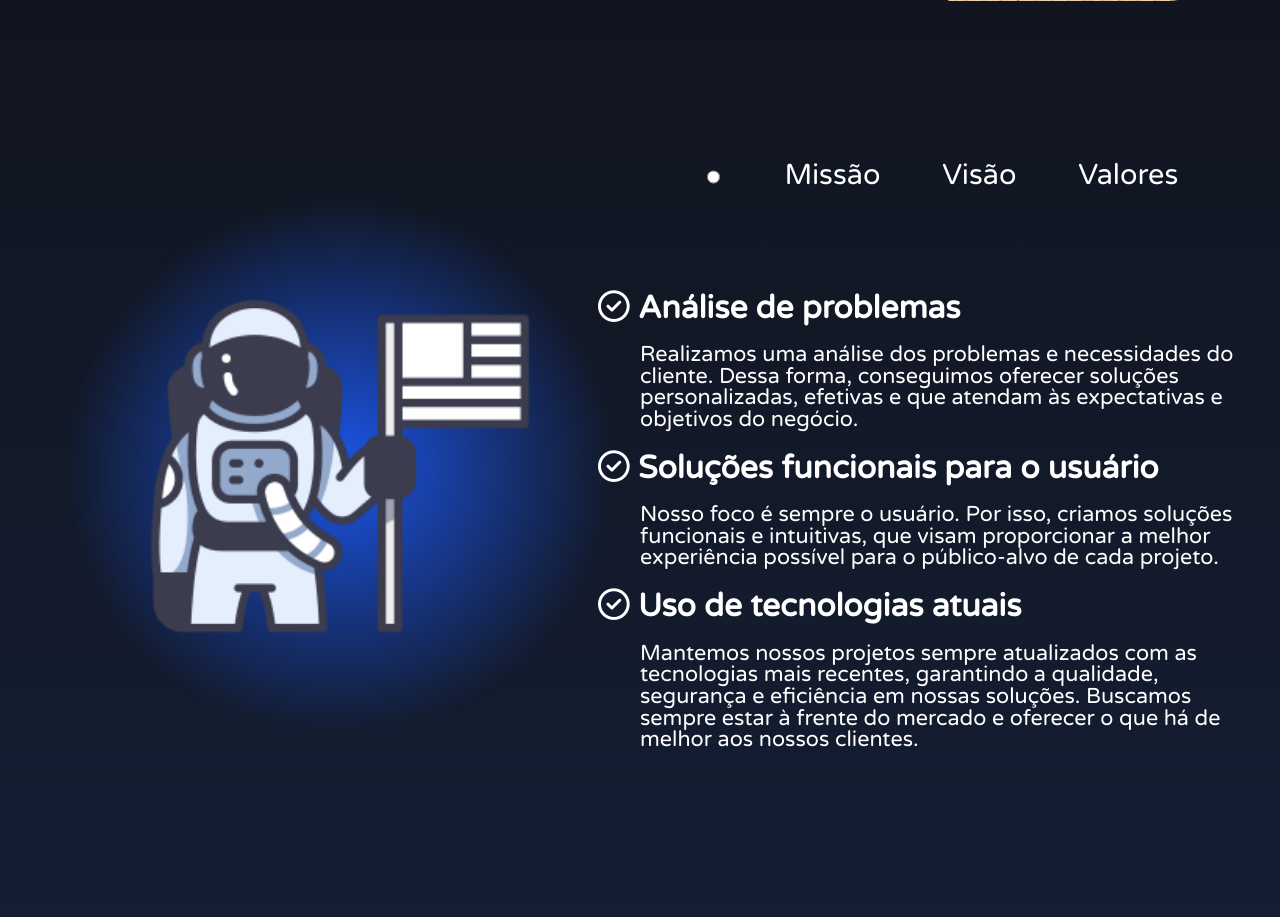
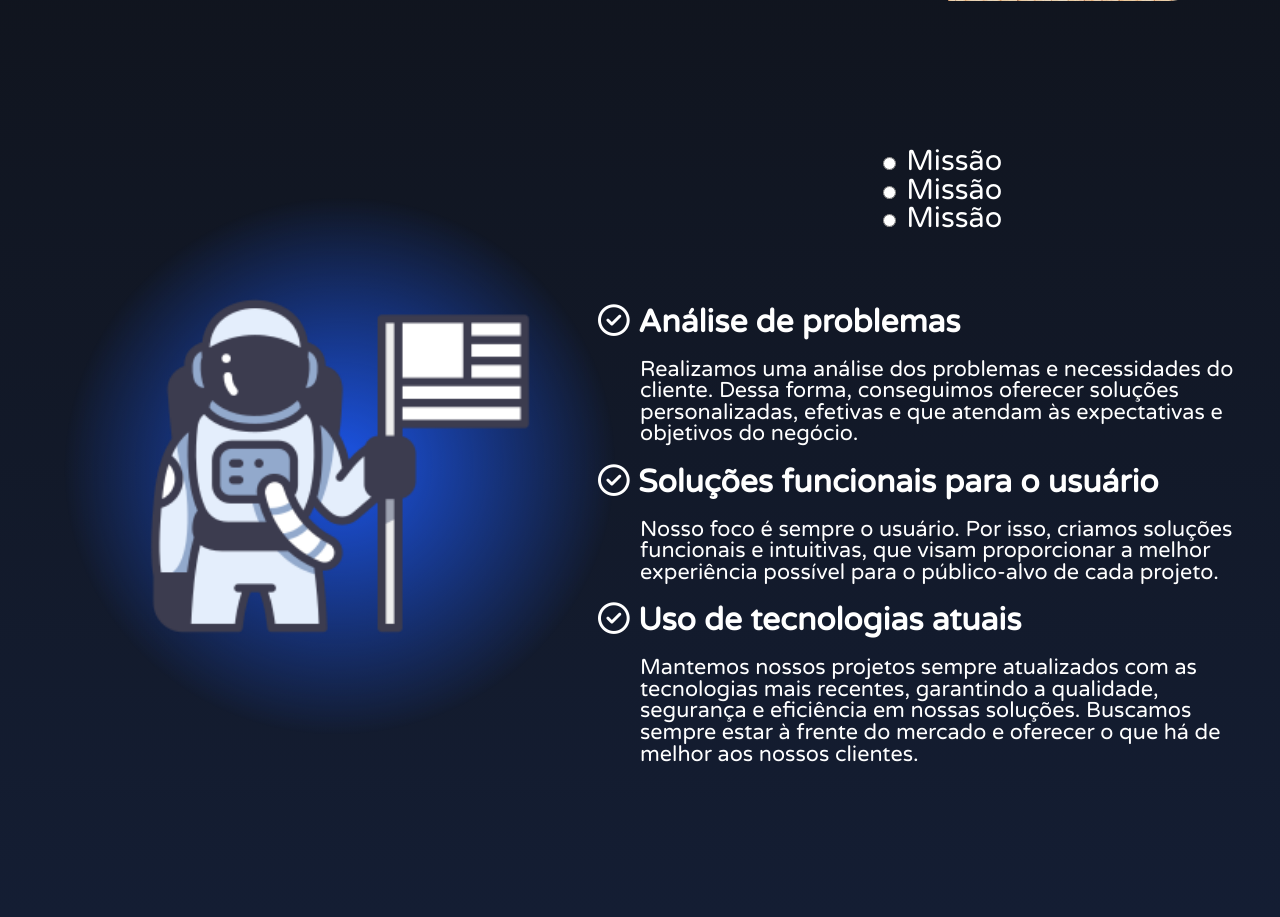
Before and after one commit to Filipe-Alexandre/atividades-senac, a PHP site: page /sobre.php in a window 1280 px wide. Shown: the part 789-1706 px from the top of the page. Run offline with PHP 8.4, Linux system fonts and the light colour scheme.

Commit message:
preparando pagina sobre

```diff
--- a/agencia-cloud-wise/js/script.js
+++ b/agencia-cloud-wise/js/script.js
@@ -103,7 +103,18 @@ gaveta.addEventListener("click", () => {
 // identificar qual bloco está ativo e dar display block, caso contrario, display none isso vale para o header
 
 // #region MVV
+var container = document.querySelector('#sobre-blocos')
+var missao = document.querySelector('#btn-missao')
+var visao = document.querySelector('#btn-visao')
+var valores = document.querySelector('#btn-missao')
 
+if(missao.checked){
+  console.log('missao')
+} if (visao.checked) {
+  console.log('visao')
+} if(valores.checked) {
+  console.log('valores')
+}
 
 
 // #endregion MVV
--- a/agencia-cloud-wise/sobre.php
+++ b/agencia-cloud-wise/sobre.php
@@ -51,16 +51,24 @@
 
         <?php require_once('./sections/sect-sobre.php'); ?>
 
-        <section class="como" id="missao" data-aos="fade-up">
+        <section class="como" id="sobre-blocos" data-aos="fade-up">
             <div class="como__img">
                 <img src="assets/img/missao.png">
             </div>
             <div class="como__txt">
                 <ul class="mvv-menu">
-                    <input type="radio" name="mis" id="mis" value="Missão">
-                    <label for="mis">Missão</label>
-                    <li><span>Visão</span></li>
-                    <li><span>Valores</span></li>
+                    <li>
+                        <input type="radio" name="btn-missao" id="btn-missao">
+                        <label for="btn-missao">Missão</label>
+                    </li>
+                    <li>
+                        <input type="radio" name="btn-visao" id="btn-visao">
+                        <label for="btn-visao">Missão</label>
+                    </li>
+                    <li>
+                        <input type="radio" name="btn-valores" id="btn-valores">
+                        <label for="btn-valores">Missão</label>
+                    </li>
                 </ul>
                 <ul>
                     <li>
--- a/agencia-cloud-wise/styles/style.css
+++ b/agencia-cloud-wise/styles/style.css
@@ -13,28 +13,11 @@
   --suave: .5s ease;
 }
 
-@-webkit-keyframes pulse {
-  50% {
-    background-color: var(--laranja-1);
-  }
-}
-
 @keyframes pulse {
   50% {
     background-color: var(--laranja-1);
   }
 }
-@-webkit-keyframes wiggle {
-  0%, 80%, 100% {
-    transform: rotate(35deg);
-  }
-  85% {
-    transform: rotate(45deg);
-  }
-  95% {
-    transform: rotate(25deg);
-  }
-}
 @keyframes wiggle {
   0%, 80%, 100% {
     transform: rotate(35deg);
@@ -46,21 +29,9 @@
     transform: rotate(25deg);
   }
 }
-@-webkit-keyframes pisca {
-  50% {
-    color: white;
-  }
-}
 @keyframes pisca {
   50% {
     color: white;
-  }
-}
-@-webkit-keyframes pisca2 {
-  50% {
-    color: var(--laranja-1);
-    font-size: calc(var(--size) * 1.1);
-    text-shadow: 0 0 4px rgba(0, 0, 0, 0.5);
   }
 }
 @keyframes pisca2 {
@@ -68,14 +39,6 @@
     color: var(--laranja-1);
     font-size: calc(var(--size) * 1.1);
     text-shadow: 0 0 4px rgba(0, 0, 0, 0.5);
-  }
-}
-@-webkit-keyframes float {
-  0%, 100% {
-    transform: translateY(3%);
-  }
-  50% {
-    transform: translateY(-3%);
   }
 }
 @keyframes float {
@@ -1508,38 +1443,6 @@ main .duvidas .dvd-txt {
     max-width: 100%;
     animation: fadeImg 20s ease infinite reverse;
   }
-  @-webkit-keyframes fadeImg {
-    0% {
-      background: url(../assets/img/banner-1.jpg) no-repeat;
-      background-size: cover;
-      border-radius: 30% 20%;
-    }
-    20% {
-      background: url(../assets/img/banner-2.jpg) no-repeat;
-      background-size: cover;
-      border-radius: 20% 30%;
-    }
-    40% {
-      background: url(../assets/img/banner-3.jpg) no-repeat;
-      background-size: cover;
-      border-radius: 30% 20%;
-    }
-    60% {
-      background: url(../assets/img/banner-4.jpg) no-repeat;
-      background-size: cover;
-      border-radius: 20% 30%;
-    }
-    80% {
-      background: url(../assets/img/banner-5.jpg) no-repeat;
-      background-size: cover;
-      border-radius: 30% 20%;
-    }
-    100% {
-      background: url(../assets/img/banner-6.jpg) no-repeat;
-      background-size: cover;
-      border-radius: 20% 30%;
-    }
-  }
   @keyframes fadeImg {
     0% {
       background: url(../assets/img/banner-1.jpg) no-repeat;
```
Also changed, not shown: other parts of agencia-cloud-wise/styles/style.css (+0 -30 lines), 1 other file. Lines whose indentation alone changed are shown as unchanged.
